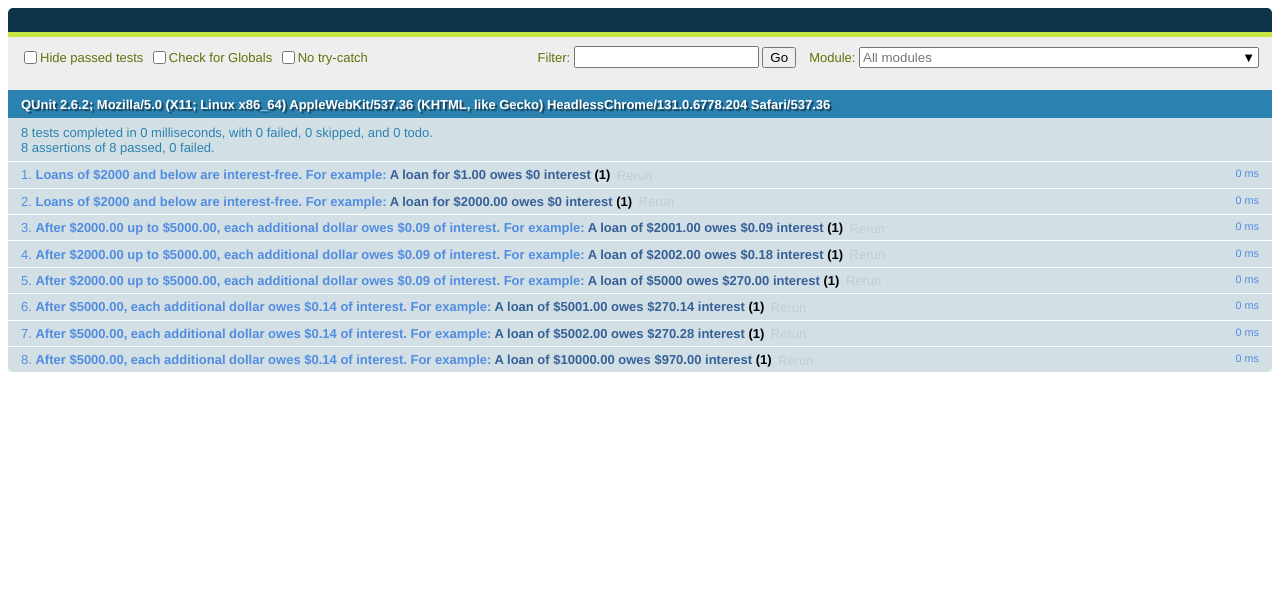
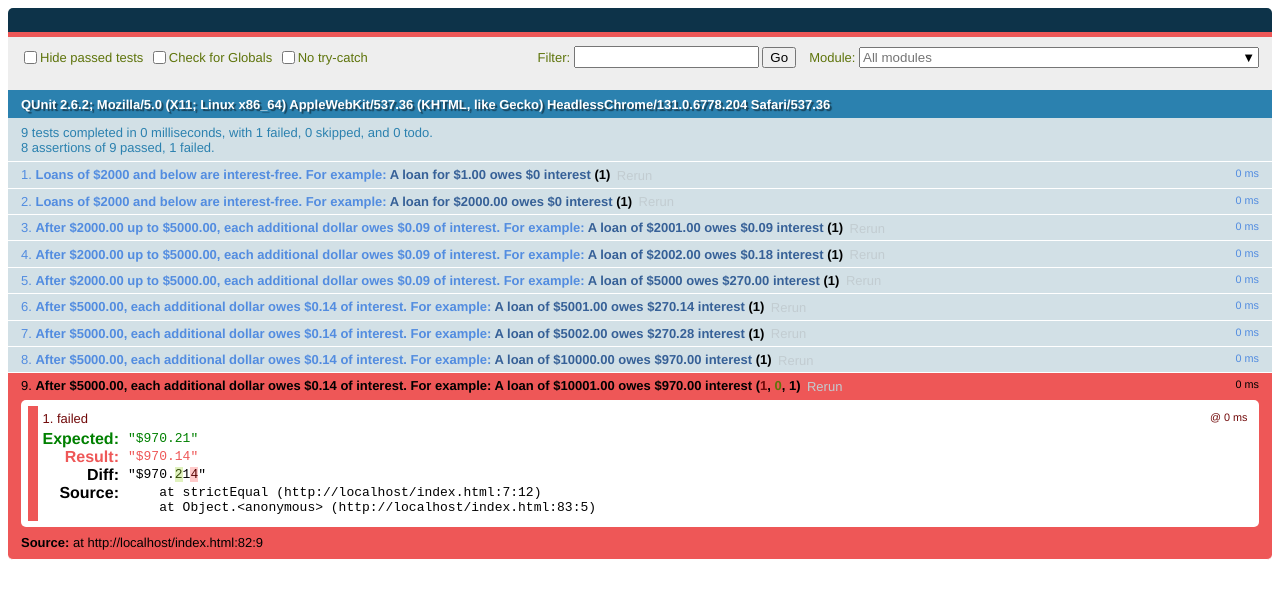
Before and after one commit to FagnerMartinsBrack/jack-the-moneylender, a plain HTML site: page index.html in a window 1280 px wide. Drawn offline with Linux system fonts and the light colour scheme.

Commit message:
Create first test failing

```diff
--- a/index.html
+++ b/index.html
@@ -79,4 +79,8 @@
     strictEqual({ expected: '$970.00', actual: interestToPayFor(Money('$10000.00')).toString() }, assert);
   });
 
+  QUnit.test('A loan of $10001.00 owes $970.00 interest', (assert) => {
+    strictEqual({ expected: '$970.21', actual: interestToPayFor(Money('$10001.00')).toString() }, assert);
+  });
+
 </script>
```
